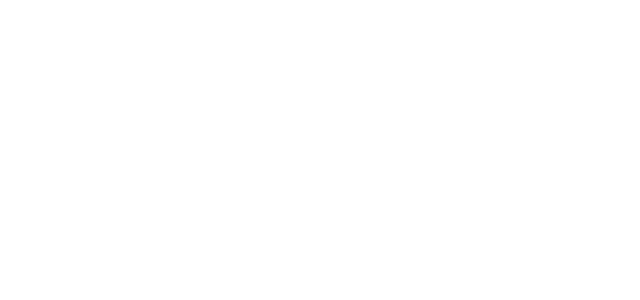
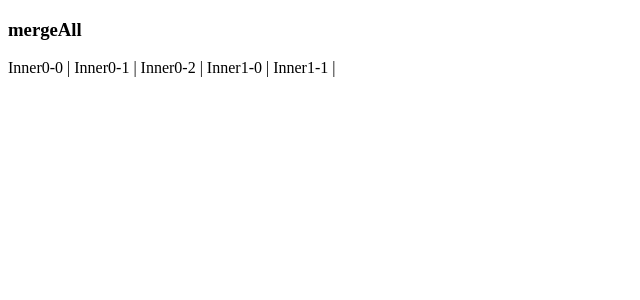
Before and after one commit to DevJohanAdrian/angular-boilerplate-examples, an Angular app: page /mergeAll in a window 1280 px wide. Before the commit this address led to /. Shown: the top 300 px of the page, without its empty margins (0-640 px from the left). Built offline with nearby package versions, Linux system fonts and the light colour scheme.

Commit message:
feat: forkJoin  and mergeAll  operators rxjs

```diff
--- a/src/app/app.routes.ts
+++ b/src/app/app.routes.ts
@@ -19,9 +19,9 @@
   {
     path: 'ofFrom',
     loadComponent: () =>
-      import('./examples/rxjs/operators/creation/of_from/of_from.component').then(
-        (m) => m.OfFromComponent,
-      ),
+      import(
+        './examples/rxjs/operators/creation/of_from/of_from.component'
+      ).then((m) => m.OfFromComponent),
   },
   {
     path: 'intervalTimer',
@@ -40,9 +40,9 @@
   {
     path: 'deferAjax',
     loadComponent: () =>
-      import('./examples/rxjs/operators/creation/defer_ajax/defer_ajax.component').then(
-        (m) => m.DeferAjaxComponent,
-      ),
+      import(
+        './examples/rxjs/operators/creation/defer_ajax/defer_ajax.component'
+      ).then((m) => m.DeferAjaxComponent),
   },
   {
     path: 'emptyNeverThrowError',
@@ -67,9 +67,9 @@
   {
     path: 'fromtEvent',
     loadComponent: () =>
-      import('./examples/rxjs/operators/creation/fromEvent/fromEvent.component').then(
-        (m) => m.FromEventComponent,
-      ),
+      import(
+        './examples/rxjs/operators/creation/fromEvent/fromEvent.component'
+      ).then((m) => m.FromEventComponent),
   },
   {
     path: 'fromEventPattern',
@@ -98,10 +98,10 @@
       import(
         './examples/rxjs/operators/combination/combineLastest/combineLastest.component'
       ).then((m) => m.CombineLatestDemoComponent),
-
   },
   {
-    path: 'combineLatestAll', loadComponent: () =>
+    path: 'combineLatestAll',
+    loadComponent: () =>
       import(
         './examples/rxjs/operators/combination/combineLatestAll/combineLatestAll.component'
       ).then((m) => m.CombineLatestAllComponent),
@@ -120,9 +120,25 @@
         './examples/rxjs/operators/combination/concatAll/concatAll.component'
       ).then((m) => m.ConcatAllComponent),
   },
-  {path: 'merge', loadComponent: () =>
+  {
+    path: 'merge',
+    loadComponent: () =>
       import(
         './examples/rxjs/operators/combination/merge/merge.component'
       ).then((m) => m.MergeComponent),
   },
+  {
+    path: 'mergeAll',
+    loadComponent: () =>
+      import(
+        './examples/rxjs/operators/combination/mergeAll/mergeAll.component'
+      ).then((m) => m.MergeAllComponent),
+  },
+  {
+    path:'forkJoin',
+    loadComponent: () =>
+      import(
+        './examples/rxjs/operators/combination/forkJoin/forkJoin.component'
+      ).then((m) => m.ForkJoinComponent),
+  }
 ];
--- /dev/null
+++ b/src/app/examples/rxjs/operators/combination/forkJoin/forkJoin.component.ts
@@ -0,0 +1,21 @@
+import { Component } from '@angular/core';
+import { forkJoin, of, delay } from 'rxjs';
+
+@Component({
+  standalone: true,
+  selector: 'app-forkjoin-demo',
+  template: `
+    <h3>forkJoin</h3>
+    <p>{{ salida }}</p>
+  `
+})
+export class ForkJoinComponent {
+  salida = '';
+
+  constructor() {
+    const a$ = of('Datos A').pipe(delay(1000));
+    const b$ = of('Datos B').pipe(delay(2000));
+
+    forkJoin([a$, b$]).subscribe(([a, b]) => (this.salida = `${a} + ${b}`));
+  }
+}
--- /dev/null
+++ b/src/app/examples/rxjs/operators/combination/mergeAll/mergeAll.component.ts
@@ -0,0 +1,23 @@
+import { Component } from '@angular/core';
+import { mergeAll, interval, map, take } from 'rxjs';
+
+@Component({
+  standalone: true,
+  selector: 'app-merge-all',
+  template: `
+    <h3>mergeAll</h3>
+    <p>{{ salida }}</p>
+  `
+})
+export class MergeAllComponent {
+  salida = '';
+
+  constructor() {
+    const fuente$ = interval(2000).pipe(
+      take(2),
+      map(i => interval(500).pipe(take(3), map(j => `Inner${i}-${j}`)))
+    );
+
+    fuente$.pipe(mergeAll()).subscribe(v => (this.salida += v + ' | '));
+  }
+}
--- /dev/null
+++ b/src/app/examples/rxjs/operators/combination/zip/zip.component.css
@@ -0,0 +1,3 @@
+:host {
+  display: block;
+}
```
Also changed, not shown: src/app/examples/rxjs/operators/combination/zip/zip.component.ts (added, +10 -0 lines).
